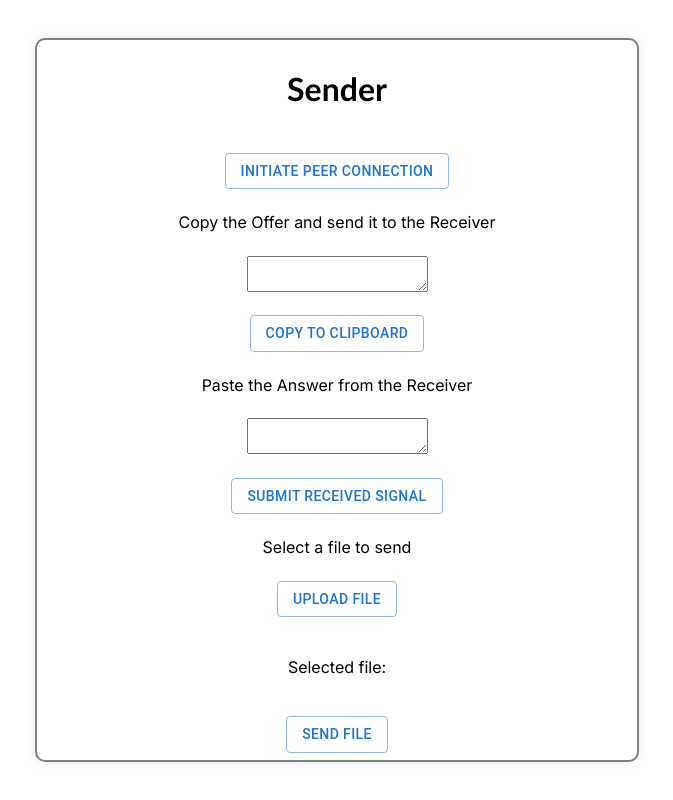
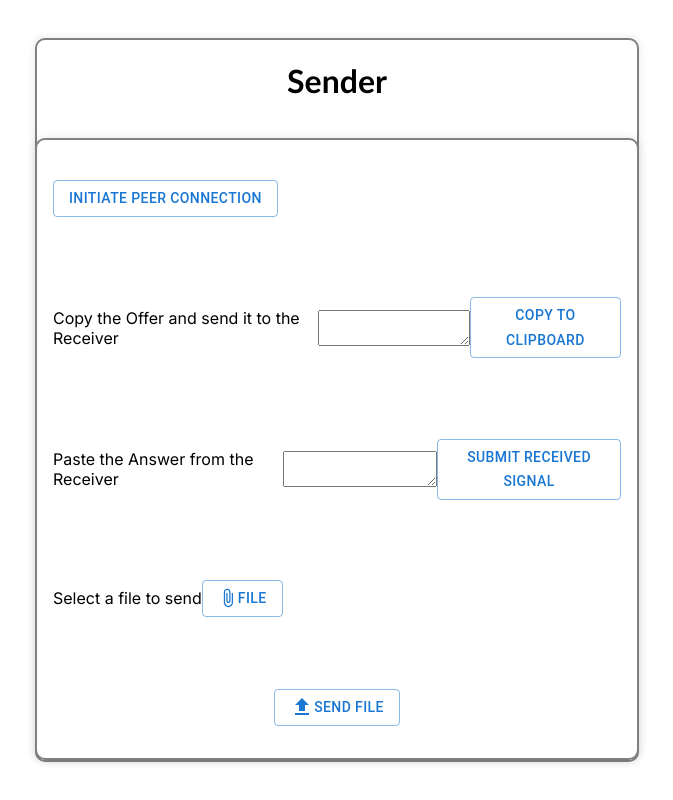
Before and after one commit to Praneeth003/file-transfer, a Next.js app: page /sender in a window 1280 px wide. Shown: the whole page, without its empty margins (303-976 px from the left). Built offline with nearby package versions, Linux system fonts and the light colour scheme.

Commit message:
use stack of mui

```diff
--- a/package.json
+++ b/package.json
@@ -12,6 +12,7 @@
   "dependencies": {
     "@emotion/react": "^11.11.3",
     "@emotion/styled": "^11.11.0",
+    "@mui/icons-material": "^5.15.5",
     "@mui/material": "^5.15.4",
     "express": "^4.18.2",
     "next": "14.0.4",
--- a/src/app/globals.css
+++ b/src/app/globals.css
@@ -189,3 +189,18 @@ Box{
   border-radius: 10px;
   margin: 0.5rem;
 }
+
+Box{
+  display: flex;
+  flex-direction: column;
+  align-items: center;
+  justify-content: center;
+  height: 80%;
+  width: 90%;
+  gap: 1rem;
+  background-color: #ffffff;
+  border: 2px solid gray;
+  padding: 0.5rem;
+  border-radius: 10px;
+  margin: 0.5rem;
+}
--- a/src/app/sender/page.tsx
+++ b/src/app/sender/page.tsx
@@ -3,8 +3,11 @@ import React from 'react';
 import { useState } from 'react';
 import SimplePeer from 'simple-peer';
 import Button from '@mui/material/Button';
-import TextField from '@mui/material/TextField';
-import { Box } from '@mui/material';
+import FileUploadIcon from '@mui/icons-material/FileUpload';
+import AttachFileIcon from '@mui/icons-material/AttachFile';
+import Box from '@mui/material/Box';
+import Stack from '@mui/material/Stack';
+import Item from '@mui/material/ListItem';
 
 export default function Sender() {
     const [peer, setPeer] = useState<SimplePeer.Instance | null>(null);
@@ -92,16 +95,22 @@ export default function Sender() {
     };
 
     return (
-        <div>
+        <Box>
             <h1>Sender</h1>
+            <Stack spacing={2}>
+
+            <Item>
             <Button onClick={initializePeer} variant= 'outlined'>Initiate Peer Connection</Button>
+            </Item>
 
-
+            <Item>
             <label htmlFor = "sendOffer">Copy the Offer and send it to the Receiver</label>
             <textarea value={sendOffer} id="sendOffer"></textarea>
             <Button onClick={copyToClipboard} variant='outlined'>Copy to Clipboard</Button>
+            </Item>
 
 
+            <Item>
             <label htmlFor="receivedSignal">Paste the Answer from the Receiver</label>
             <textarea
             value={receivedSignal}
@@ -109,25 +118,29 @@ export default function Sender() {
             id = "receivedSiganl">
             </textarea>
             <Button onClick={handleReceivedSignal} variant='outlined'>Submit Received Signal</Button>
+            </Item>
 
             {/* <label htmlFor="file">Select a file to send</label>
             <input type="file" onChange={handleFileChange}/> */}
 
+            <Item>
             <label htmlFor="file">Select a file to send</label>
             <Button
             variant="outlined"
             component="label" // Make the Button act as a label
             >
-            Upload File
+            <AttachFileIcon fontSize = "small" /> File
             <input
                 type="file"
                 hidden // Hide the default file input
                 onChange={handleFileChange}
             />
             </Button>
-            <p>Selected file: {file?.name}</p>
+            {file && <p>Selected file: {file.name}</p>}
+            </Item>
 
-            <Button onClick={sendFile} variant='outlined'>Send File</Button>
-        </div>
+            <Button onClick={sendFile} variant='outlined'><FileUploadIcon/>Send File</Button>
+            </Stack>
+        </Box>
     );
 }
```
Also changed, not shown: src/app/receiver/page.tsx (+11 -6 lines), 1 other file (tests, documents, lock files or other folders).
